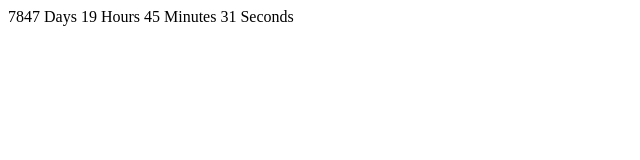
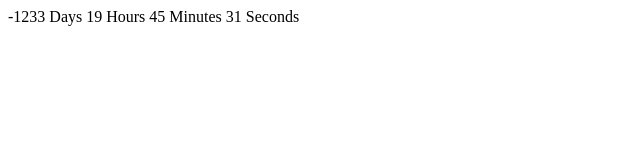
Before and after one commit to axjimenez89/elecciones, a plain HTML site: page index.html in a window 1280 px wide. Shown: the full height of the page, 0-640 px from the left. Drawn offline with Linux system fonts and the light colour scheme.

Commit message:
countdown

```diff
--- a/countdown.js
+++ b/countdown.js
@@ -1,4 +1,40 @@
-var now= moment();
-var electionDate="11-03-2020";
 
-var targetDay = electionDate.format("MM-DD-YYYY");
+var now = moment();
+
+var targetDay = moment().subtract(1, 'seconds').format("2020-11-03", "dddd, MMMM Do YYYY");
+
+var countDown= Math.floor(moment().diff(targetDay, 'seconds'));
+
+var Days, Minutes,Hours,Seconds;
+
+  setInterval(function(){
+   // Updating Days
+   Days =pad(Math.floor(countDown / 86400),2);
+    //updating Hours
+    Hours = pad(Math.floor((countDown - (Days * 86400)) / 3600),2);
+  // Updating Minutes
+    Minutes =pad(Math.floor((countDown - (Days * 86400) - (Hours * 3600)) / 60),2);
+// Updating Seconds
+   Seconds = pad(Math.floor((countDown - (Days * 86400) - (Hours* 3600) - (Minutes * 60))), 2);
+
+  // Updation our HTML view
+ document.getElementById("days").innerHTML=Days + ' Days';
+ document.getElementById("hours").innerHTML=Hours + ' Hours';
+ document.getElementById("minutes").innerHTML=Minutes+ ' Minutes';
+ document.getElementById("seconds").innerHTML=Seconds + ' Seconds';
+
+     // Decrement
+ countDown--;
+
+
+if(countDown === 0){
+    countDown= Math.floor(moment().diff(targetDay, 'seconds'));
+}
+
+ },1000);
+  // Function for padding the seconds i.e limit it only to 2 digits
+    function pad(num, size) {
+        var s = num + "";
+        while (s.length < size) s = "0" + s;
+        return s;
+    }
--- a/index.html
+++ b/index.html
@@ -7,7 +7,7 @@
         <meta name="description" content="">
         <meta name="viewport" content="width=device-width, initial-scale=1">
         <script type="text/javascript" src="moment.min.js"></script>
-         <script type="text/javascript" src="script.js"></script>
+         <script type="text/javascript" src="countdown.js"></script>
         <link rel="stylesheet" href="/style.css">
         <title>alejandra</title>
     </head>
--- a/script.js
+++ b/script.js
@@ -3,7 +3,7 @@
 
 var now = moment();
        //create two variables for holding the date for 30 back from now using    substract
-var back30Days=moment().format("12-25-1995", "MM-DD-YYYY");
+var back30Days=now.format("11-03-2020", "dddd, MMMM Do YYYY");
 
 console.log('i am working');
 
@@ -18,7 +18,6 @@ console.log('i am working part 2');
 
   // Updating Days
    Days =pad(Math.floor(countDownSeconds / 86400),2);
-
   // Updating Hours
  Hours = pad(Math.floor((countDownSeconds - (Days * 86400)) / 3600),2);
   // Updating Minutes
```
